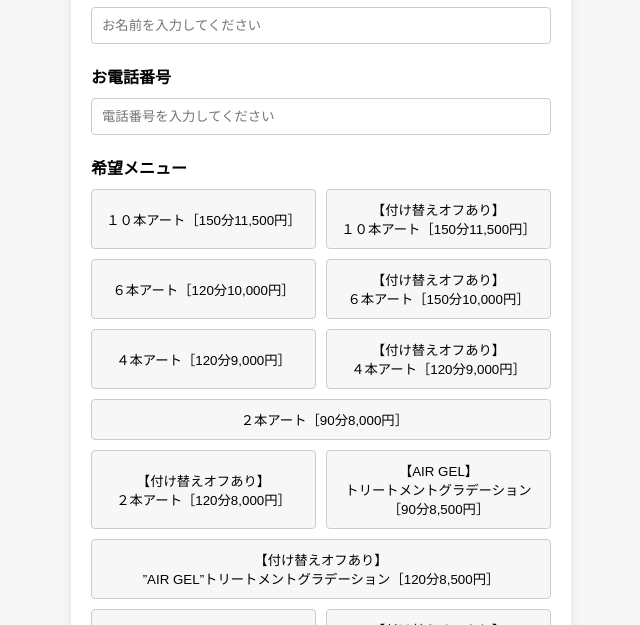
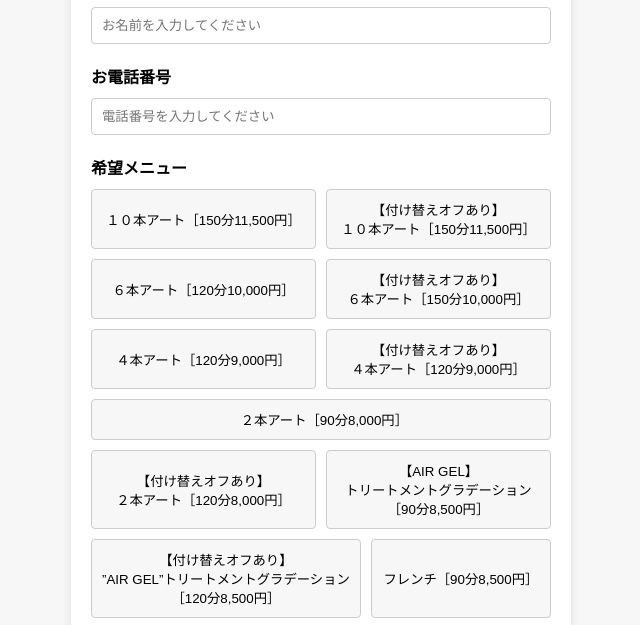
Before and after one commit to officialline0101/MillyBeautyStudio_jp, a plain HTML site: page index.html in a window 1280 px wide. Shown: the part 138-763 px from the top of the page, without its empty margins (319-959 px from the left). Drawn offline with Linux system fonts and the light colour scheme; a script that the page names is missing.

Commit message:
Update index.html

```diff
--- a/index.html
+++ b/index.html
@@ -100,10 +100,10 @@
             <button type="button" onclick="selectSymptom(this)">【付け替えオフあり】<br>６本アート［150分10,000円］</button>
             <button type="button" onclick="selectSymptom(this)">４本アート［120分9,000円］</button>
             <button type="button" onclick="selectSymptom(this)">【付け替えオフあり】<br>４本アート［120分9,000円］</button>
-            <button type="button" onclick="selectSymptom(this)">２本アート［90分8,000円］　　　　　　　　　　</button>
+            <button type="button" onclick="selectSymptom(this)">２本アート［90分8,000円］　　　　　　</button>
             <button type="button" onclick="selectSymptom(this)">【付け替えオフあり】<br>２本アート［120分8,000円］</button>
             <button type="button" onclick="selectSymptom(this)">【AIR GEL】<br>トリートメントグラデーション<br>［90分8,500円］</button>
-            <button type="button" onclick="selectSymptom(this)">【付け替えオフあり】<br>”AIR GEL”トリートメントグラデーション［120分8,500円］</button>
+            <button type="button" onclick="selectSymptom(this)">【付け替えオフあり】<br>”AIR GEL”トリートメントグラデーション<br>［120分8,500円］</button>
             <button type="button" onclick="selectSymptom(this)">フレンチ［90分8,500円］</button>
             <button type="button" onclick="selectSymptom(this)">【付け替えオフあり】<br>フレンチ［120分8,500円］</button>
             <button type="button" onclick="selectSymptom(this)">カラーグラデーション［90分7,500円］</button>
```
